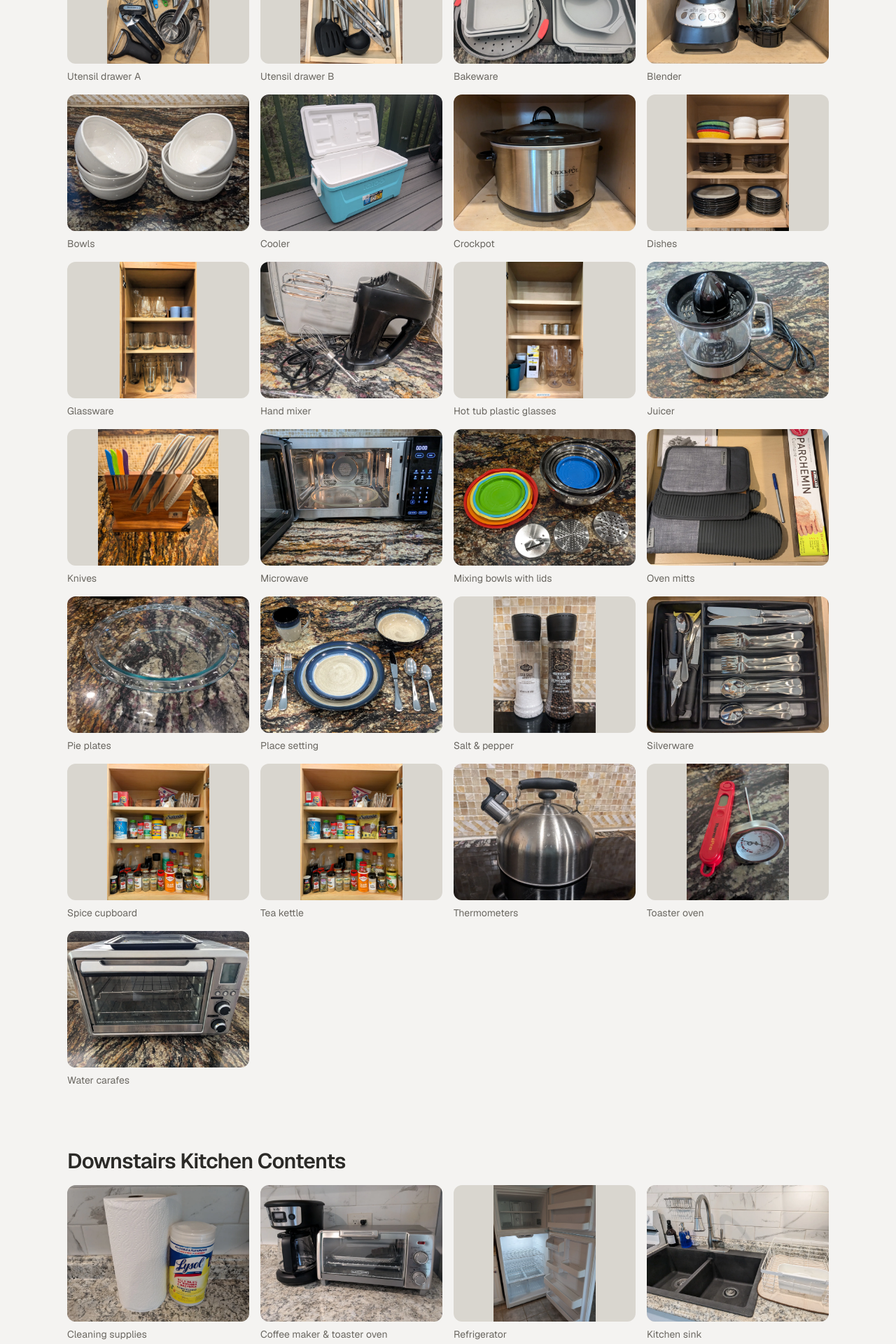
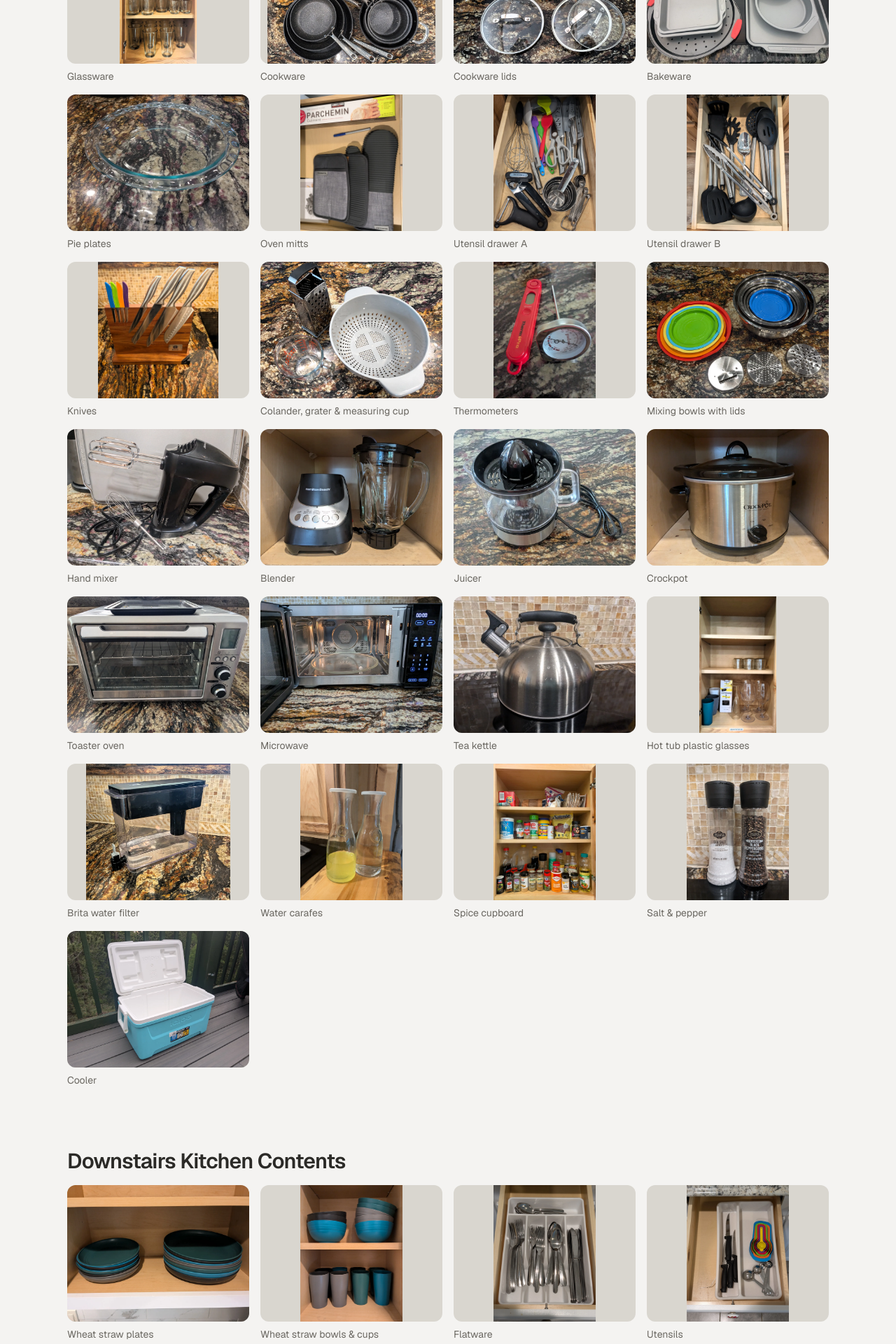
Before and after one commit to BruerDevelopment/pinehurstmtnlodge-new, a Next.js app: page /kitchen_guide in a window 1280 px wide. Shown: the part 720-2640 px from the top of the page at 70% size. Built offline with nearby package versions, Linux system fonts and the light colour scheme.

Commit message:
kitchen order

```diff
--- a/src/configs/kitchen-guide.ts
+++ b/src/configs/kitchen-guide.ts
@@ -1,6 +1,8 @@
 // Kitchen Guide photo galleries. Photos come from the owner's "Kitchen Guides" folder, converted to webp by
 // scripts/convert-kitchen-guide.mjs. Captions and alt text are written from the source filenames, so the owner
-// should review them. The order below matches the numbering in the converted files (upstairs-01..30, downstairs-01..11).
+// should review them. Each item names its converted file (file: 1 is upstairs-01 or downstairs-01), so the
+// display order can change without renaming any images. Items are grouped by relevance: cookware, utensils,
+// appliances, dishes, drinks, then pantry.
 // Photo paths are wrapped with withBase() so they work under the GitHub Pages base path.
 import { withBase } from "@/configs/site";
 import type { GalleryPhoto } from "@/components/ui/PhotoGallery";
@@ -8,56 +10,67 @@ import type { GalleryPhoto } from "@/components/ui/PhotoGallery";
 export const kitchenIntro =
   "Both kitchens are fully stocked for everything from a quick breakfast to a big family dinner. We cook real meals here, and we want you to feel at home doing the same.";
 
-const upstairsItems: { caption: string; alt: string }[] = [
-  { caption: "Brita water filter", alt: "Large capacity Brita water filter" },
-  { caption: "Colander, grater & measuring cup", alt: "Colander, grater, and measuring cup" },
-  { caption: "Cookware lids", alt: "Lids for pots and pans" },
-  { caption: "Cookware", alt: "Pots and pans" },
-  { caption: "Utensil drawer A", alt: "Utensil drawer with cooking tools" },
-  { caption: "Utensil drawer B", alt: "Second utensil drawer with cooking tools" },
-  { caption: "Bakeware", alt: "Baking pans and sheets" },
-  { caption: "Blender", alt: "Blender on a cabinet shelf" },
-  { caption: "Bowls", alt: "Bowls on a shelf" },
-  { caption: "Cooler", alt: "Cooler" },
-  { caption: "Crockpot", alt: "Crockpot slow cooker" },
-  { caption: "Dishes", alt: "Dishes in a cupboard" },
-  { caption: "Glassware", alt: "Shelves of drinking glasses and stemware" },
-  { caption: "Hand mixer", alt: "Hand mixer with beaters" },
-  { caption: "Hot tub plastic glasses", alt: "Plastic glasses for the hot tub" },
-  { caption: "Juicer", alt: "Citrus juicer" },
-  { caption: "Knives", alt: "Knives in a drawer" },
-  { caption: "Microwave", alt: "Microwave oven" },
-  { caption: "Mixing bowls with lids", alt: "Mixing bowls with lids" },
-  { caption: "Oven mitts", alt: "Oven mitts" },
-  { caption: "Pie plates", alt: "Glass pie plates, several of them" },
-  { caption: "Place setting", alt: "Dining place setting with plates, bowls, and flatware" },
-  { caption: "Salt & pepper", alt: "Salt and pepper grinders" },
-  { caption: "Silverware", alt: "Silverware in a drawer" },
-  { caption: "Spice cupboard", alt: "Spice cupboard with communal spices" },
-  { caption: "Tea kettle", alt: "Stainless steel stovetop tea kettle" },
-  { caption: "Thermometers", alt: "Meat and kitchen thermometers" },
-  { caption: "Toaster oven", alt: "Countertop toaster oven" },
-  { caption: "Water carafes", alt: "Glass water carafes" },
+const upstairsItems: { file: number; caption: string; alt: string }[] = [
+  // Dishes and silverware
+  { file: 22, caption: "Place setting", alt: "Dining place setting with plates, bowls, and flatware" },
+  { file: 12, caption: "Dishes", alt: "Dishes in a cupboard" },
+  { file: 9, caption: "Bowls", alt: "Bowls on a shelf" },
+  { file: 24, caption: "Silverware", alt: "Silverware in a drawer" },
+  { file: 13, caption: "Glassware", alt: "Shelves of drinking glasses and stemware" },
+  // Cookware and bakeware
+  { file: 4, caption: "Cookware", alt: "Pots and pans" },
+  { file: 3, caption: "Cookware lids", alt: "Lids for pots and pans" },
+  { file: 7, caption: "Bakeware", alt: "Baking pans and sheets" },
+  { file: 21, caption: "Pie plates", alt: "Glass pie plates, several of them" },
+  { file: 20, caption: "Oven mitts", alt: "Oven mitts" },
+  // Utensils and prep
+  { file: 5, caption: "Utensil drawer A", alt: "Utensil drawer with cooking tools" },
+  { file: 6, caption: "Utensil drawer B", alt: "Second utensil drawer with cooking tools" },
+  { file: 17, caption: "Knives", alt: "Knives in a drawer" },
+  { file: 2, caption: "Colander, grater & measuring cup", alt: "Colander, grater, and measuring cup" },
+  { file: 28, caption: "Thermometers", alt: "Meat and kitchen thermometers" },
+  { file: 19, caption: "Mixing bowls with lids", alt: "Mixing bowls with lids" },
+  { file: 14, caption: "Hand mixer", alt: "Hand mixer with beaters" },
+  // Small appliances
+  { file: 8, caption: "Blender", alt: "Blender on a cabinet shelf" },
+  { file: 16, caption: "Juicer", alt: "Citrus juicer" },
+  { file: 11, caption: "Crockpot", alt: "Crockpot slow cooker" },
+  { file: 29, caption: "Toaster oven", alt: "Countertop toaster oven" },
+  { file: 18, caption: "Microwave", alt: "Microwave oven" },
+  { file: 27, caption: "Tea kettle", alt: "Stainless steel stovetop tea kettle" },
+  // Glassware, drinks, and outdoor
+  { file: 15, caption: "Hot tub plastic glasses", alt: "Plastic glasses for the hot tub" },
+  { file: 1, caption: "Brita water filter", alt: "Large capacity Brita water filter" },
+  { file: 30, caption: "Water carafes", alt: "Glass water carafes" },
+  // Pantry
+  { file: 25, caption: "Spice cupboard", alt: "Spice cupboard with communal spices" },
+  { file: 23, caption: "Salt & pepper", alt: "Salt and pepper grinders" },
+  //Outdoors
+  { file: 10, caption: "Cooler", alt: "Cooler" },
 ];
 
-const downstairsItems: { caption: string; alt: string }[] = [
-  { caption: "Cleaning supplies", alt: "Paper towels and cleaning supplies" },
-  { caption: "Coffee maker & toaster oven", alt: "Coffee maker and toaster oven on the counter" },
-  { caption: "Refrigerator", alt: "Separate downstairs refrigerator" },
-  { caption: "Kitchen sink", alt: "Kitchen sink with a dish rack" },
-  { caption: "Utensils", alt: "Kitchen utensils in a drawer" },
-  { caption: "Flatware", alt: "Flatware in a drawer organizer" },
-  { caption: "Hot pot", alt: "Hot pot" },
-  { caption: "Microwave", alt: "Microwave oven" },
-  { caption: "Stove", alt: "Electric range with a dish towel" },
-  { caption: "Wheat straw bowls & cups", alt: "Wheat straw bowls and cups on a shelf" },
-  { caption: "Wheat straw plates", alt: "Wheat straw plates in a cupboard" },
+const downstairsItems: { file: number; caption: string; alt: string }[] = [
+  // Dishes and flatware
+  { file: 11, caption: "Wheat straw plates", alt: "Wheat straw plates in a cupboard" },
+  { file: 10, caption: "Wheat straw bowls & cups", alt: "Wheat straw bowls and cups on a shelf" },
+  { file: 6, caption: "Flatware", alt: "Flatware in a drawer organizer" },
+  { file: 5, caption: "Utensils", alt: "Kitchen utensils in a drawer" },
+  // Major appliances
+  { file: 9, caption: "Stove", alt: "Electric range with a dish towel" },
+  { file: 3, caption: "Refrigerator", alt: "Separate downstairs refrigerator" },
+  { file: 8, caption: "Microwave", alt: "Microwave oven" },
+  // Small appliances
+  { file: 2, caption: "Coffee maker & toaster oven", alt: "Coffee maker and toaster oven on the counter" },
+  { file: 7, caption: "Hot pot", alt: "Hot pot" },
+  // Sink and cleaning
+  { file: 4, caption: "Kitchen sink", alt: "Kitchen sink with a dish rack" },
+  { file: 1, caption: "Cleaning supplies", alt: "Paper towels and cleaning supplies" },
 ];
 
-// File names are upstairs-01, upstairs-02, ... and downstairs-01, ... in the same order as the items above.
-const toPhotos = (folder: string, items: { caption: string; alt: string }[]): GalleryPhoto[] =>
-  items.map((item, i) => ({
-    src: withBase(`/photos/rooms/kitchen/guide-photos/${folder}-${String(i + 1).padStart(2, "0")}.webp`),
+// Each file is folder-NN.webp, where NN is the item's file number.
+const toPhotos = (folder: string, items: { file: number; caption: string; alt: string }[]): GalleryPhoto[] =>
+  items.map((item) => ({
+    src: withBase(`/photos/rooms/kitchen/guide-photos/${folder}-${String(item.file).padStart(2, "0")}.webp`),
     alt: item.alt,
     caption: item.caption,
   }));
```
Also changed, not shown: public/photos/rooms/kitchen/guide-photos/upstairs-20.webp, public/photos/rooms/kitchen/guide-photos/upstairs-24.webp.
